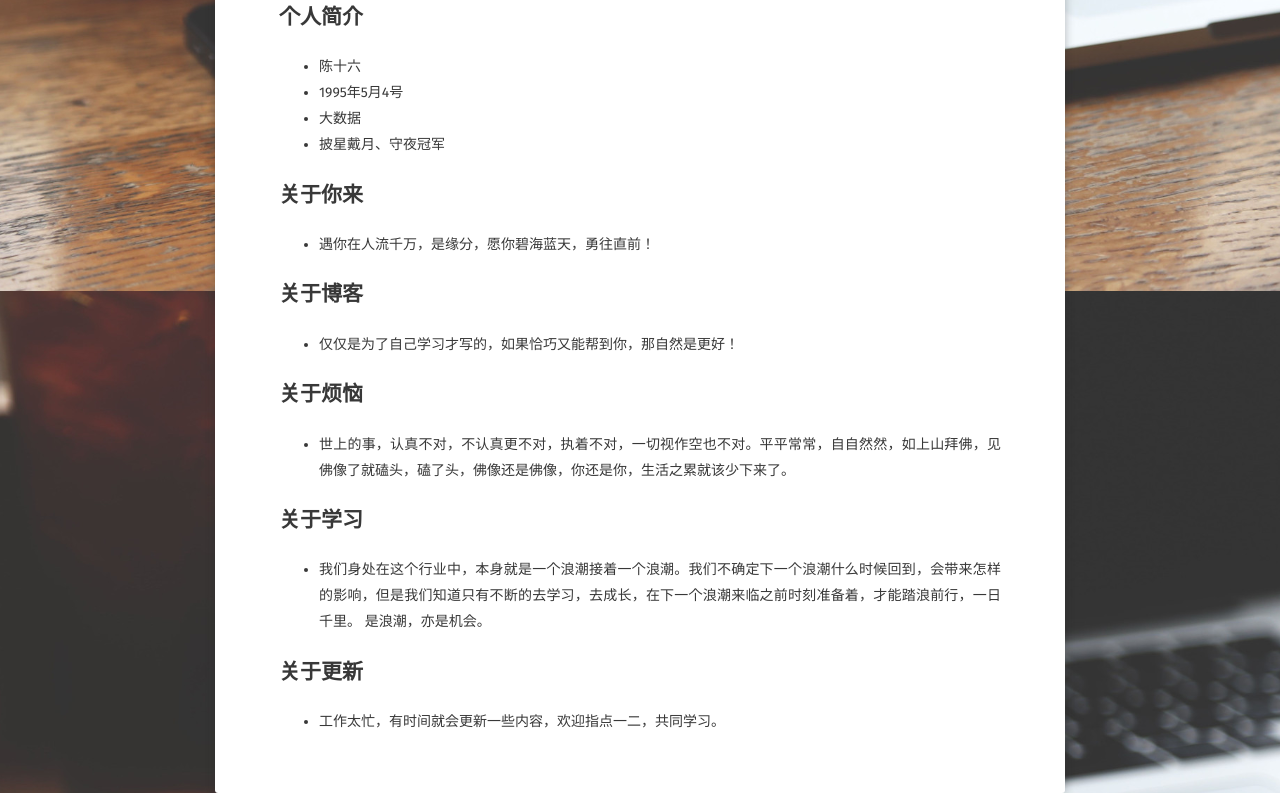
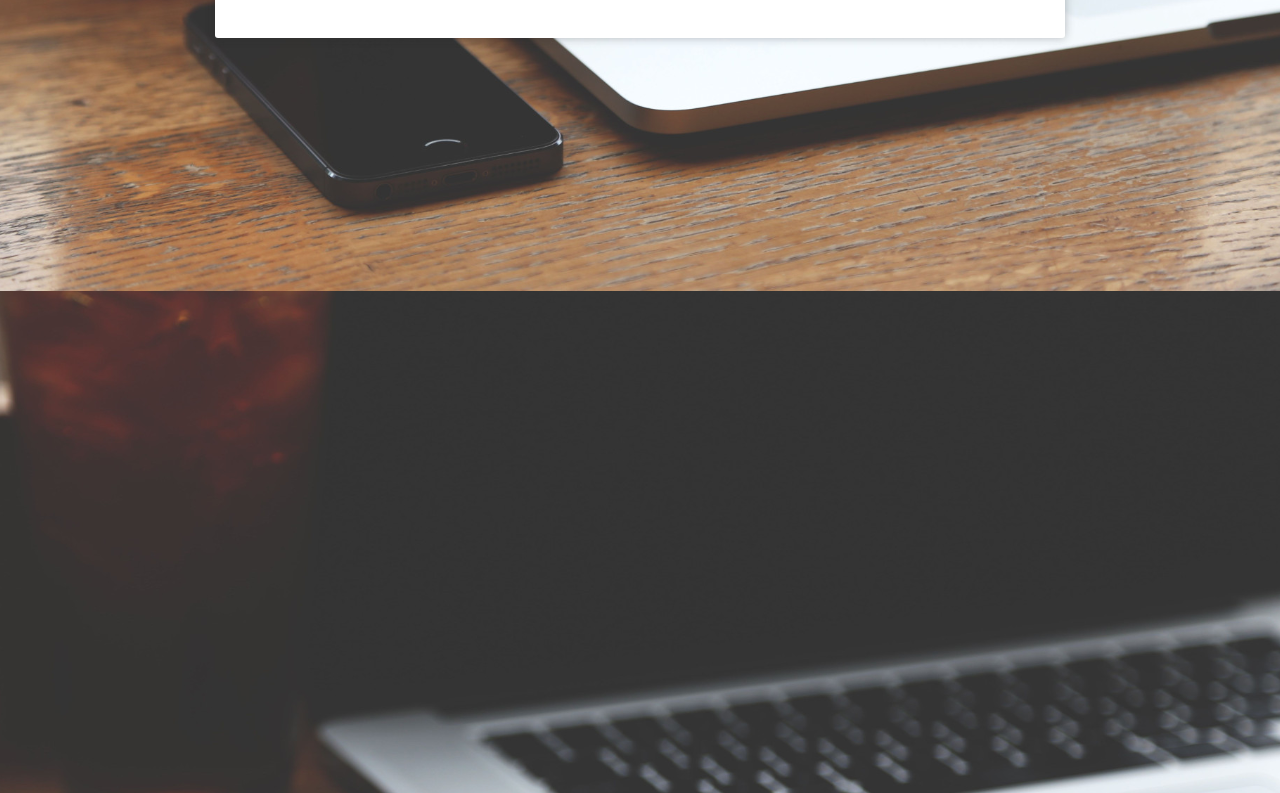
Before and after one commit to ToGetHer16/ToGetHer16.github.io, a Jekyll site: the page built from about/index.md, in a window 1280 px wide. Shown: the part 609-1402 px from the top of the page. Built offline with Jekyll 4.4.1, drawn with Linux system fonts in a browser that asks for light colours; some web fonts are replaced.

Commit message:
Update index.md

```diff
--- a/about/index.md
+++ b/about/index.md
@@ -6,24 +6,3 @@ date: 2016-03-21
 comments: false
 ---
 ![梦想天空分外蓝](http://poykjx8e5.bkt.clouddn.com/PinkCloud.png)
-
-## 个人简介
-* 陈十六
-* 1995年5月4号
-* 大数据
-* 披星戴月、守夜冠军
-
-## 关于你来
-* 遇你在人流千万，是缘分，愿你碧海蓝天，勇往直前！
-
-## 关于博客
-* 仅仅是为了自己学习才写的，如果恰巧又能帮到你，那自然是更好！
-
-## 关于烦恼
-* 世上的事，认真不对，不认真更不对，执着不对，一切视作空也不对。平平常常，自自然然，如上山拜佛，见佛像了就磕头，磕了头，佛像还是佛像，你还是你，生活之累就该少下来了。
-
-## 关于学习
-* 我们身处在这个行业中，本身就是一个浪潮接着一个浪潮。我们不确定下一个浪潮什么时候回到，会带来怎样的影响，但是我们知道只有不断的去学习，去成长，在下一个浪潮来临之前时刻准备着，才能踏浪前行，一日千里。 是浪潮，亦是机会。
-
-## 关于更新
-* 工作太忙，有时间就会更新一些内容，欢迎指点一二，共同学习。
```
